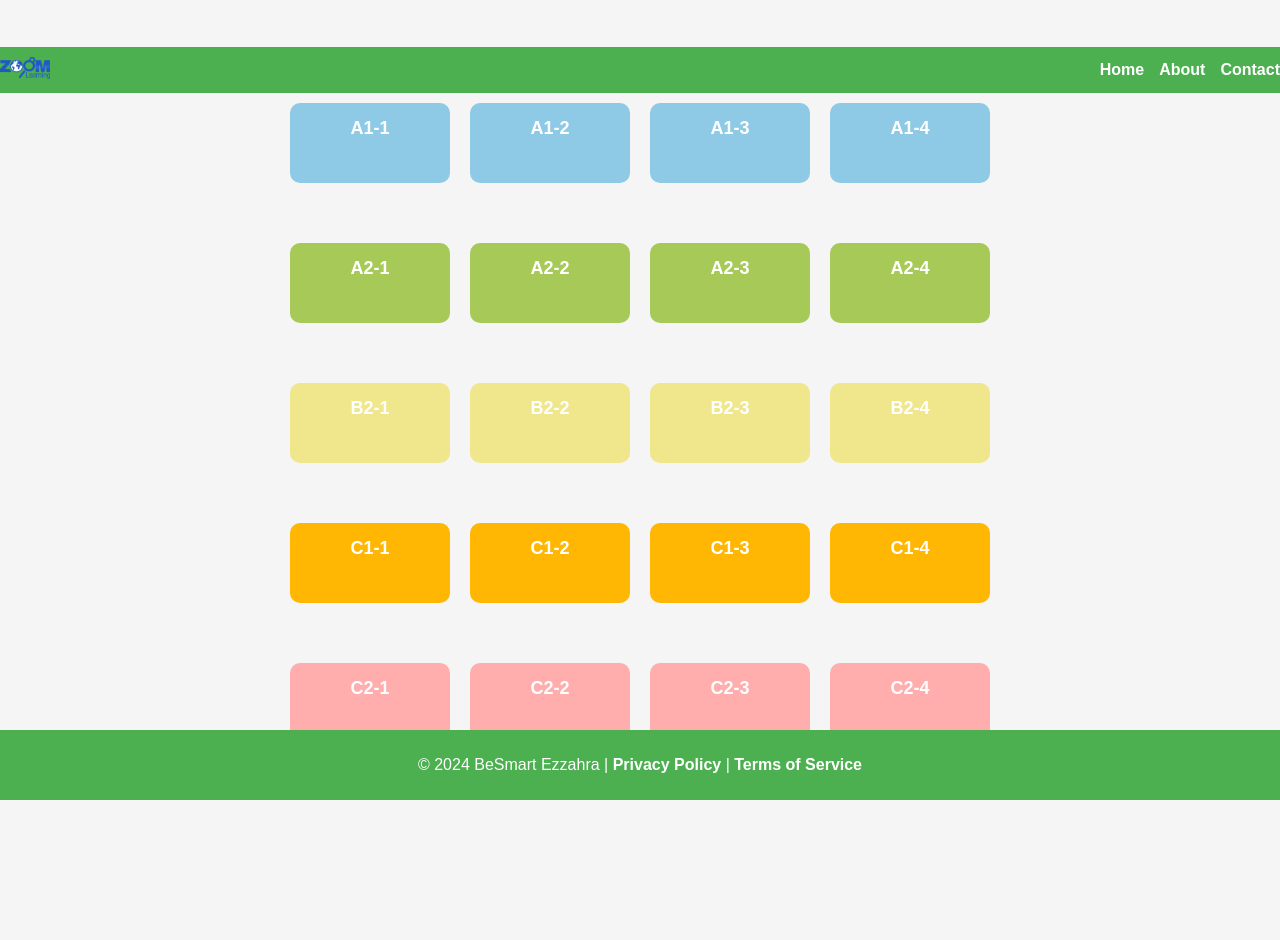
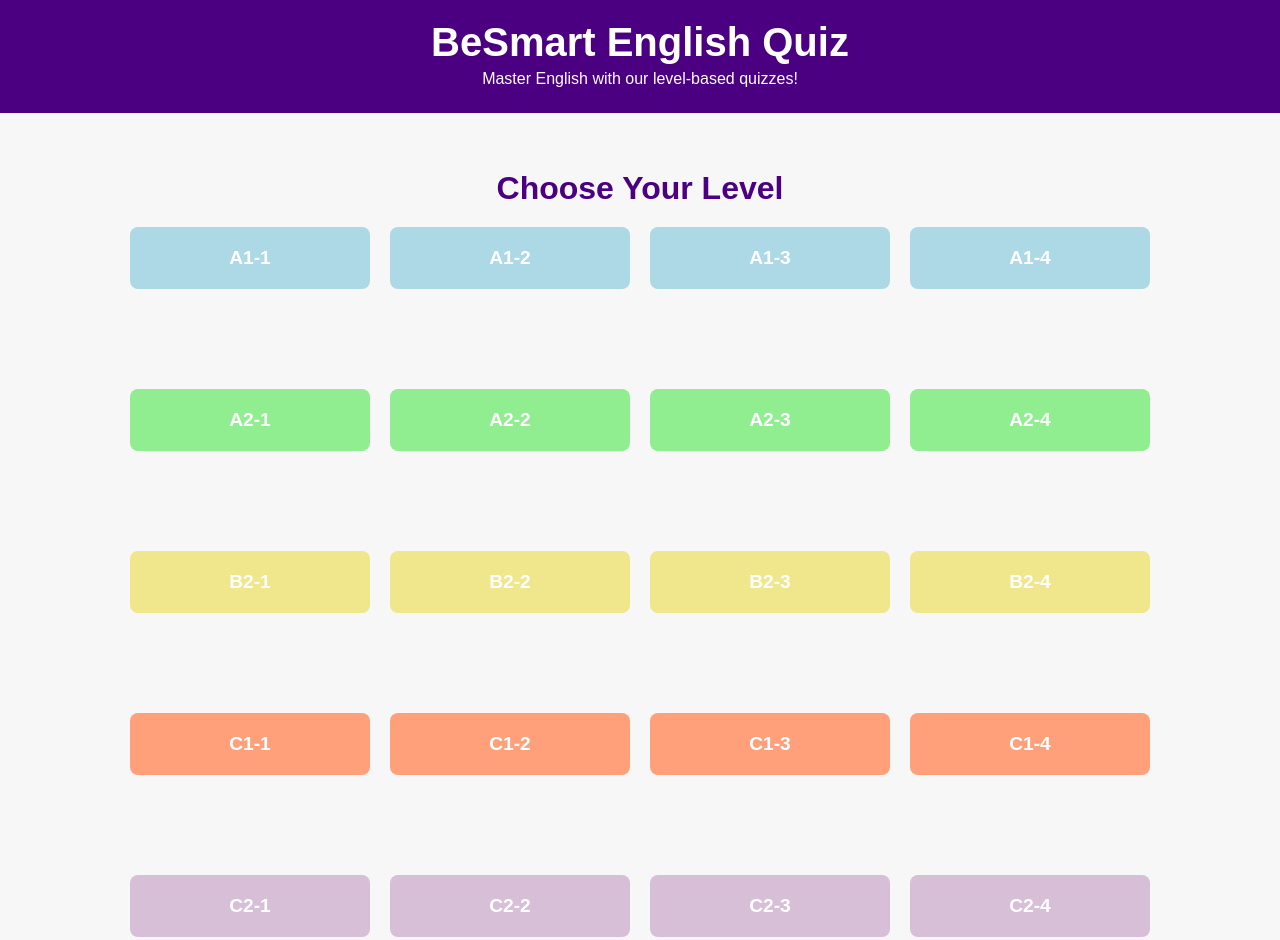
Before and after one commit to besmartezzahra/besmartquizzes, a plain HTML site: page public/index.html in a window 1280 px wide. Shown: the top 940 px of the page. Before the commit the page ends 800 px from the top, so only its background shows below. Drawn offline with Linux system fonts and the light colour scheme.

Commit message:
Update index.html

```diff
--- a/public/index.html
+++ b/public/index.html
@@ -3,190 +3,176 @@
 <head>
     <meta charset="UTF-8">
     <meta name="viewport" content="width=device-width, initial-scale=1.0">
-    <title>English Quiz Site - BeSmart Ezzahra</title>
+    <title>BeSmart English Quiz</title>
     <style>
         body {
             font-family: Arial, sans-serif;
             margin: 0;
             padding: 0;
-            box-sizing: border-box;
-            display: flex;
-            flex-direction: column;
-            align-items: center;
-            justify-content: center;
-            background-color: #f5f5f5;
-            height: 100vh;
+            background-color: #f7f7f7;
         }
-
         header {
-            width: 100%;
-            display: flex;
-            align-items: center;
-            justify-content: space-between;
-            padding: 10px 20px;
-            background-color: #4caf50;
+            background-color: #4b0082;
             color: white;
+            padding: 20px;
+            text-align: center;
         }
-
-        header img {
-            width: 50px;
-            height: auto;
+        header h1 {
+            margin: 0;
+            font-size: 2.5em;
         }
-
-        nav {
-            display: flex;
-            gap: 15px;
+        header p {
+            margin: 5px 0;
         }
-
-        nav a {
-            text-decoration: none;
-            color: white;
-            font-weight: bold;
-            transition: color 0.3s;
+        .main-content {
+            padding: 30px;
+            text-align: center;
         }
-
-        nav a:hover {
-            color: #ffeb3b;
+        .main-content h2 {
+            color: #4b0082;
+            font-size: 2em;
+            margin-bottom: 20px;
         }
-
-        .container {
+        .categories {
             display: flex;
             flex-wrap: wrap;
             justify-content: center;
             gap: 20px;
-            padding: 10px;
-            max-width: 90%;
+            margin-bottom: 50px; /* Spacer to fit content in view */
+        }
+        .category {
+            border-radius: 8px;
+            width: 200px;
+            padding: 20px;
+            text-align: center;
+            transition: transform 0.2s, background-color 0.2s, color 0.2s;
+        }
+        .category a {
+            text-decoration: none;
+            color: white;
+            font-size: 1.2em;
+            font-weight: bold;
+        }
+        .category.level-a1 { background-color: #add8e6; } /* Light Blue */
+        .category.level-a2 { background-color: #90ee90; } /* Light Green */
+        .category.level-b2 { background-color: #f0e68c; } /* Khaki - softer on the eyes */
+        .category.level-c1 { background-color: #ffa07a; } /* Light Salmon */
+        .category.level-c2 { background-color: #d8bfd8; } /* Thistle */
+
+        .category:hover {
+            transform: scale(1.05);
+            box-shadow: 0px 4px 10px rgba(0, 0, 0, 0.2);
+            filter: brightness(90%);
+        }
+        .category:active {
+            transform: scale(0.98);
+            filter: brightness(80%);
+        }
+        footer {
+            background-color: #4b0082;
+            color: white;
+            padding: 20px;
+            text-align: center;
+            margin-top: 40px;
+        }
+        footer p {
+            margin: 5px 0;
         }
 
-        .category {
-            display: flex;
-            flex-direction: column;
-            align-items: center;
-            padding: 15px 20px;
-            border-radius: 10px;
-            text-align: center;
-            color: white;
-            font-size: 18px;
-            font-weight: bold;
-            text-decoration: none;
-            transition: transform 0.2s, background-color 0.2s;
-            cursor: pointer;
-            width: 120px;
-            height: 50px;
+        /* Responsive Styles */
+        @media (max-width: 768px) {
+            header h1 {
+                font-size: 2em;
+            }
+            .main-content h2 {
+                font-size: 1.5em;
+            }
+            .category {
+                width: 150px;
+                padding: 15px;
+            }
         }
 
-        .category:hover {
-            transform: scale(1.1);
-        }
-
-        .category:active {
-            transform: scale(0.9);
-        }
-
-        /* Level Colors */
-        .level-a1 { background-color: #8ecae6; }
-        .level-a1:hover { background-color: #219ebc; }
-        .level-a1:active { background-color: #023047; }
-
-        .level-a2 { background-color: #a7c957; }
-        .level-a2:hover { background-color: #6a994e; }
-        .level-a2:active { background-color: #386641; }
-
-        .level-b2 { background-color: #f0e68c; }
-        .level-b2:hover { background-color: #e3d87e; }
-        .level-b2:active { background-color: #c8bc66; }
-
-        .level-c1 { background-color: #ffb703; }
-        .level-c1:hover { background-color: #fb8500; }
-        .level-c1:active { background-color: #d97706; }
-
-        .level-c2 { background-color: #ffadad; }
-        .level-c2:hover { background-color: #ff6f6f; }
-        .level-c2:active { background-color: #d62828; }
-
-        .spacer {
-            height: 20px;
-            width: 100%;
-        }
-
-        footer {
-            width: 100%;
-            padding: 10px;
-            background-color: #4caf50;
-            color: white;
-            text-align: center;
-            position: absolute;
-            bottom: 0;
-        }
-
-        footer a {
-            text-decoration: none;
-            color: white;
-            font-weight: bold;
-            transition: color 0.3s;
-        }
-
-        footer a:hover {
-            color: #ffeb3b;
-        }
-
-        @media (max-width: 600px) {
+        @media (max-width: 480px) {
+            header {
+                padding: 15px;
+            }
+            header h1 {
+                font-size: 1.8em;
+            }
+            header p {
+                font-size: 0.9em;
+            }
+            .main-content {
+                padding: 15px;
+            }
+            .categories {
+                gap: 10px;
+            }
             .category {
-                font-size: 16px;
-                width: 100px;
-                height: 45px;
+                width: 120px;
+                padding: 10px;
             }
-            .spacer {
-                height: 15px;
+            .category a {
+                font-size: 1em;
+            }
+            footer {
+                padding: 15px;
+            }
+            footer p {
+                font-size: 0.9em;
             }
         }
     </style>
 </head>
 <body>
     <header>
-        <div>
-            <img src="logo.png" alt="Logo">
-        </div>
-        <nav>
-            <a href="/">Home</a>
-            <a href="/about.html">About</a>
-            <a href="/contact.html">Contact</a>
-        </nav>
+        <h1>BeSmart English Quiz</h1>
+        <p>Master English with our level-based quizzes!</p>
     </header>
 
-    <div class="container">
-        <a href="/A1-1.html" class="category level-a1">A1-1</a>
-        <a href="/A1-2.html" class="category level-a1">A1-2</a>
-        <a href="/A1-3.html" class="category level-a1">A1-3</a>
-        <a href="/A1-4.html" class="category level-a1">A1-4</a>
-        <div class="spacer"></div>
-
-        <a href="/A2-1.html" class="category level-a2">A2-1</a>
-        <a href="/A2-2.html" class="category level-a2">A2-2</a>
-        <a href="/A2-3.html" class="category level-a2">A2-3</a>
-        <a href="/A2-4.html" class="category level-a2">A2-4</a>
-        <div class="spacer"></div>
-
-        <a href="/B2-1.html" class="category level-b2">B2-1</a>
-        <a href="/B2-2.html" class="category level-b2">B2-2</a>
-        <a href="/B2-3.html" class="category level-b2">B2-3</a>
-        <a href="/B2-4.html" class="category level-b2">B2-4</a>
-        <div class="spacer"></div>
-
-        <a href="/C1-1.html" class="category level-c1">C1-1</a>
-        <a href="/C1-2.html" class="category level-c1">C1-2</a>
-        <a href="/C1-3.html" class="category level-c1">C1-3</a>
-        <a href="/C1-4.html" class="category level-c1">C1-4</a>
-        <div class="spacer"></div>
-
-        <a href="/C2-1.html" class="category level-c2">C2-1</a>
-        <a href="/C2-2.html" class="category level-c2">C2-2</a>
-        <a href="/C2-3.html" class="category level-c2">C2-3</a>
-        <a href="/C2-4.html" class="category level-c2">C2-4</a>
+    <div class="main-content">
+        <h2>Choose Your Level</h2>
+        <div class="categories">
+            <div class="category level-a1"><a href="/A1-1.html">A1-1</a></div>
+            <div class="category level-a1"><a href="/A1-2.html">A1-2</a></div>
+            <div class="category level-a1"><a href="/A1-3.html">A1-3</a></div>
+            <div class="category level-a1"><a href="/A1-4.html">A1-4</a></div>
+        </div>
+        <div style="height: 50px;"></div>
+        <div class="categories">
+            <div class="category level-a2"><a href="/A2-1.html">A2-1</a></div>
+            <div class="category level-a2"><a href="/A2-2.html">A2-2</a></div>
+            <div class="category level-a2"><a href="/A2-3.html">A2-3</a></div>
+            <div class="category level-a2"><a href="/A2-4.html">A2-4</a></div>
+        </div>
+        <div style="height: 50px;"></div>
+        <div class="categories">
+            <div class="category level-b2"><a href="/B2-1.html">B2-1</a></div>
+            <div class="category level-b2"><a href="/B2-2.html">B2-2</a></div>
+            <div class="category level-b2"><a href="/B2-3.html">B2-3</a></div>
+            <div class="category level-b2"><a href="/B2-4.html">B2-4</a></div>
+        </div>
+        <div style="height: 50px;"></div>
+        <div class="categories">
+            <div class="category level-c1"><a href="/C1-1.html">C1-1</a></div>
+            <div class="category level-c1"><a href="/C1-2.html">C1-2</a></div>
+            <div class="category level-c1"><a href="/C1-3.html">C1-3</a></div>
+            <div class="category level-c1"><a href="/C1-4.html">C1-4</a></div>
+        </div>
+        <div style="height: 50px;"></div>
+        <div class="categories">
+            <div class="category level-c2"><a href="/C2-1.html">C2-1</a></div>
+            <div class="category level-c2"><a href="/C2-2.html">C2-2</a></div>
+            <div class="category level-c2"><a href="/C2-3.html">C2-3</a></div>
+            <div class="category level-c2"><a href="/C2-4.html">C2-4</a></div>
+        </div>
     </div>
 
     <footer>
-        <p>&copy; 2024 BeSmart Ezzahra | <a href="/privacy.html">Privacy Policy</a> | <a href="/terms.html">Terms of Service</a></p>
+        <p>Made by BeSmart Ezzahra</p>
+        <p>Contact: 58, Avenue Habib Bourguiba, Ben Arous, Ezzahra, Tunisia</p>
+        <p>Phone: +216 99 739 144</p>
     </footer>
 </body>
 </html>
```
